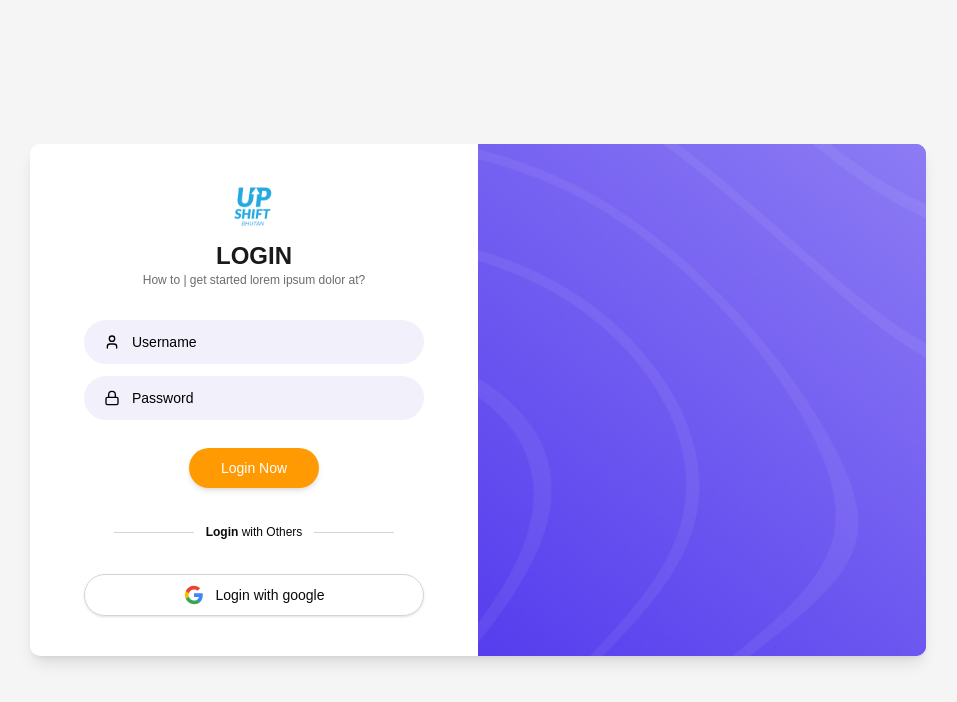
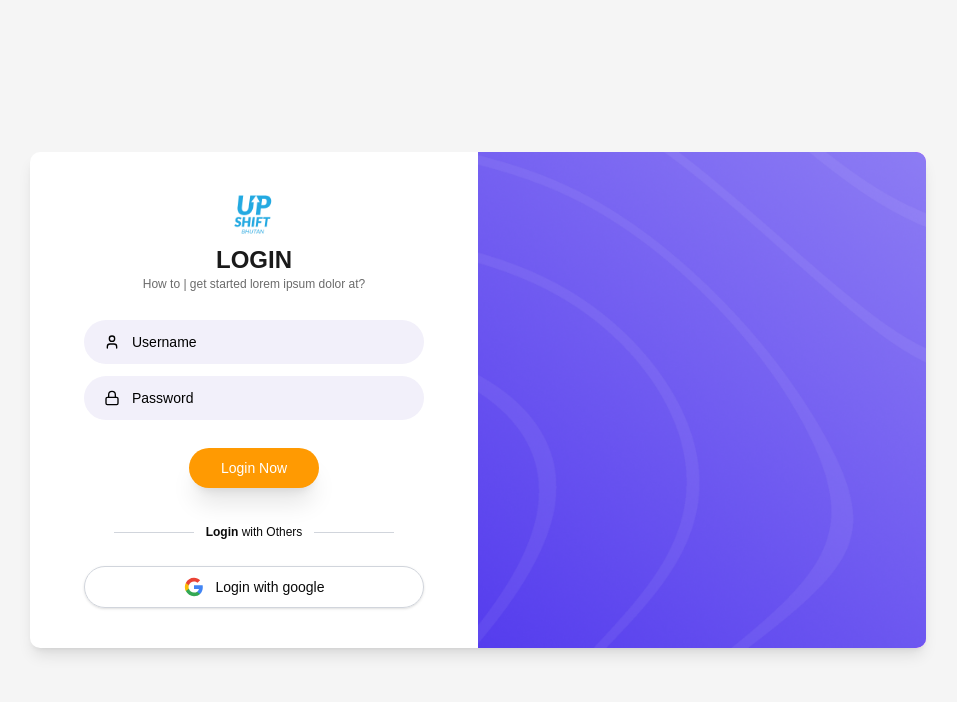
Before and after one commit to Digi9ReachInfoSystems/google-classroom, a Next.js app: page /login in a window 1280 px wide. Shown: the top 702 px of the page, without its empty margins (162-1119 px from the left). Built offline with nearby package versions, Linux system fonts and the light colour scheme.

Commit message:
Login page UI design implemented and integrated with existing API call

```diff
--- a/src/components/login-form.tsx
+++ b/src/components/login-form.tsx
@@ -54,13 +54,13 @@ export function LoginForm({
         <CardContent className="grid p-0 md:grid-cols-2">
           <form className="p-4 md:p-10 w-full" onSubmit={onSubmit}>
             <FieldGroup className="space-y-0">
-              <div className="flex flex-col items-center text-center mb-1">
+              <div className="flex flex-col items-center text-center mb-0">
                 <img
                   src="/login/UPSHIFT logo.png"
                   alt="UPSHIFT Bhutan"
-                  className="h-12 mb-2"
+                  className="h-12 mb-1"
                 />
-                <h1 className="text-2xl font-bold text-[#1A1A1A] ">LOGIN</h1>
+                <h1 className="text-2xl font-bold text-[#1A1A1A] mb-0">LOGIN</h1>
                 <p className="text-[#6B6B6B] text-balance text-xs">
                   How to | get started lorem ipsum dolor at?
                 </p>
@@ -100,19 +100,19 @@ export function LoginForm({
                 <button
                   type="submit"
                   disabled={loading}
-                  className="bg-[#FF9A02] hover:bg-[#e68a00] text-white font-medium py-2.5 px-8 rounded-full text-center shadow-md hover:shadow-lg transition-shadow text-sm disabled:opacity-50 w-auto max-w-[150px]"
+                  className="bg-[#FF9A02] hover:bg-[#e68a00] text-white font-medium py-2.5 px-8 rounded-full text-center shadow-xl hover:shadow-2xl transition-all text-sm disabled:opacity-50 w-auto max-w-[150px]"
                 >
                   {loading ? 'Login...' : 'Login Now'}
                 </button>
               </div>
 
-              <div className="flex items-center justify-center mb-1.5">
+              <div className="flex items-center justify-center mb-0.5">
                 <div className="bg-gray-300 h-px flex-grow max-w-[80px]"></div>
                 <p className="text-xs text-black-600 px-3"><span className="font-bold">Login</span> with Others</p>
                 <div className="bg-gray-300 h-px flex-grow max-w-[80px]"></div>
               </div>
 
-              <div className="flex justify-center">
+              <div className="flex justify-center -mt-1">
                 <button
                   type="button"
                   className="w-full max-w-[340px] mx-auto border border-gray-300 rounded-full py-2.5 px-5 flex items-center justify-center gap-3 shadow-sm hover:shadow-md transition-shadow"
```
